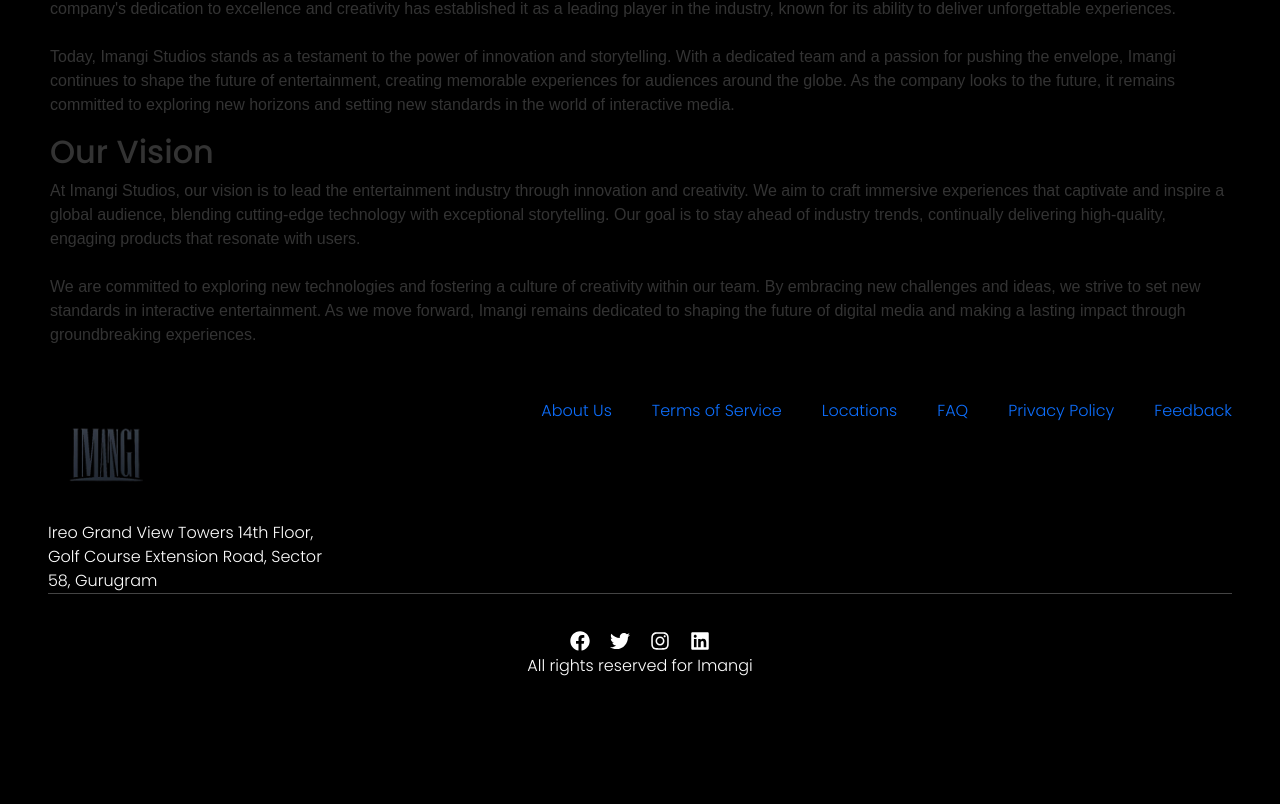
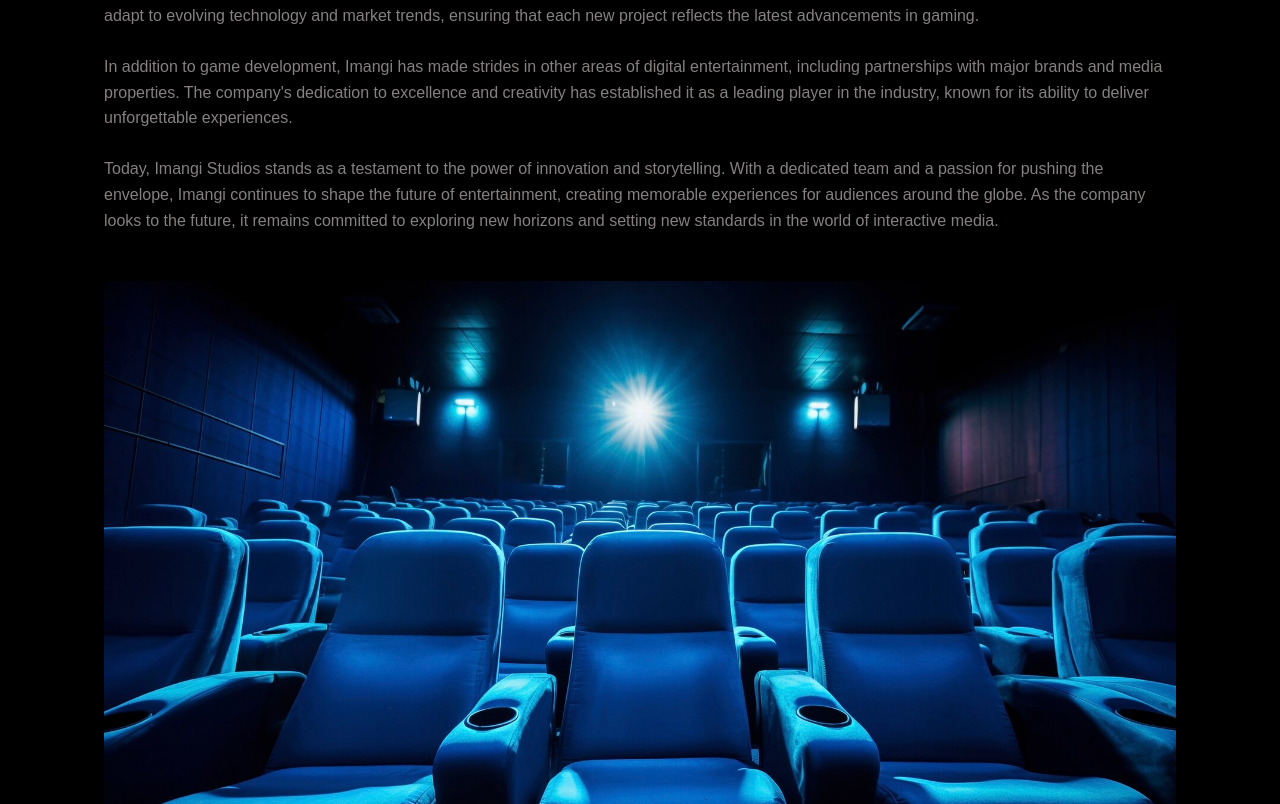
Before and after one commit to amitaryansingh/imangi, a React (Vite) app in the folder IMANGI/: page / in a window 1280 px wide. Shown: the part 1216-2020 px from the top of the page. Before the commit the page ends 1910 px from the top, so only its background shows below. Built offline with nearby package versions, Linux system fonts and the light colour scheme; no server answers.

Commit message:
Ashmit Raj
Footer and Body

```diff
--- a/IMANGI/src/component/Body.css
+++ b/IMANGI/src/component/Body.css
@@ -1,41 +1,75 @@
-/* Body.css */
+body {
+  margin: 0;
+  font-family: Arial, sans-serif;
+  scroll-behavior: smooth;
+}
+
 .body-container {
-  padding: 20px;
-  font-family: 'Arial', sans-serif;
-  color: #333;
+  display: flex;
+  flex-direction: column;
+  padding: 2rem;
+  max-width: 1200px;
+  margin: 0 auto;
 }
 
 .body-header {
   text-align: center;
-  margin-bottom: 20px;
+  margin-bottom: 2rem;
 }
 
 .body-header h1 {
   font-size: 2.5rem;
-  color: #868080;
   margin: 0;
+  color: #333;
+  text-shadow: 2px 2px 4px rgba(0, 0, 0, 0.1);
 }
 
 .body-content {
-  max-width: 1200px;
-  margin: 0 auto;
-  padding: 0 10px;
+  display: flex;
+  flex-direction: column;
+  gap: 2rem;
 }
 
-.body-history, .body-vision {
-  margin-bottom: 40px;
+.body-section {
+  display: flex;
+  flex-wrap: wrap;
+  align-items: center;
+  gap: 2rem;
+  padding: 2rem;
+  border-radius: 8px;
+  background: transparent;
+  box-shadow: 0 4px 8px rgba(0, 0, 0, 0.1);
+  transition: transform 0.3s, box-shadow 0.3s;
 }
 
-.body-history h2, .body-vision h2 {
-  font-size: 2rem;
-  color: #868080;
-  margin-bottom: 10px;
+.body-section:hover {
+  transform: scale(1.02);
+  box-shadow: 0 8px 16px rgba(0, 0, 0, 0.2);
 }
 
-.body-history p, .body-vision p {
+.body-section img {
+  flex: 1;
+  max-width: 100%;
+  height: auto;
+  border-radius: 8px;
+  object-fit: cover;
+  transition: transform 0.3s;
+}
+
+.body-section img:hover {
+  transform: scale(1.05);
+}
+
+.body-section h2 {
+  font-size: 2rem;
+  margin-bottom: 1rem;
+  color: #007bff;
+}
+
+.body-section p {
+  line-height: 1.6;
   font-size: 1rem;
-  line-height: 1.6;
-  margin: 0;
+  color: #868080;
 }
 
 @media (max-width: 768px) {
@@ -43,25 +77,24 @@
     font-size: 2rem;
   }
 
-  .body-history h2, .body-vision h2 {
+  .body-section {
+    flex-direction: column;
+  }
+
+  .body-section img {
+    width: 100%;
+    height: auto;
+  }
+
+  .body-section h2 {
     font-size: 1.5rem;
   }
 
-  .body-history p, .body-vision p {
+  .body-section p {
     font-size: 0.9rem;
   }
 }
 
-@media (max-width: 480px) {
-  .body-header h1 {
-    font-size: 1.5rem;
-  }
-
-  .body-history h2, .body-vision h2 {
-    font-size: 1.2rem;
-  }
-
-  .body-history p, .body-vision p {
-    font-size: 0.8rem;
-  }
+html {
+  scroll-behavior: smooth;
 }
--- a/IMANGI/src/component/Body.jsx
+++ b/IMANGI/src/component/Body.jsx
@@ -1,4 +1,3 @@
-
 import React from 'react';
 import './Body.css'; // Import the CSS file for styling
 
@@ -10,6 +9,7 @@
       </header>
       <main className="body-content">
         <section id="history-of-imangi" className="body-section">
+          <div className="body-text">
             <h2>History of Imangi</h2>
             <p>
               Founded in 2011, Imangi Studios emerged as a pioneering force in the entertainment industry with a mission to blend innovative technology with captivating storytelling. The company’s journey began with a vision to create exceptional gaming experiences that resonate with a global audience.
@@ -22,14 +22,19 @@
               <br /><br />
               Today, Imangi Studios stands as a testament to the power of innovation and storytelling. With a dedicated team and a passion for pushing the envelope, Imangi continues to shape the future of entertainment, creating memorable experiences for audiences around the globe. As the company looks to the future, it remains committed to exploring new horizons and setting new standards in the world of interactive media.
             </p>
+          </div>
+          <img src="/m1.jpg" alt="History of Imangi" />
         </section>
         <section id="our-vision" className="body-section">
+          <div className="body-text">
             <h2>Our Vision</h2>
             <p>
               At Imangi Studios, our vision is to lead the entertainment industry through innovation and creativity. We aim to craft immersive experiences that captivate and inspire a global audience, blending cutting-edge technology with exceptional storytelling. Our goal is to stay ahead of industry trends, continually delivering high-quality, engaging products that resonate with users.
               <br /><br />
               We are committed to exploring new technologies and fostering a culture of creativity within our team. By embracing new challenges and ideas, we strive to set new standards in interactive entertainment. As we move forward, Imangi remains dedicated to shaping the future of digital media and making a lasting impact through groundbreaking experiences.
             </p>
+          </div>
+          <img src="/m2.jpg" alt="Our Vision" />
         </section>
       </main>
     </div>
--- a/IMANGI/src/component/Footer.jsx
+++ b/IMANGI/src/component/Footer.jsx
@@ -9,12 +9,13 @@
         <div className={style.logoSection}>
           <img src="/logo2.png" alt="Imangi-logo" className={style.logo} />
           <p>
-            Ireo Grand View Towers 14th Floor, Golf Course Extension Road,
-            Sector 58, Gurugram
+          Iter College, Jagmohan Nagar Bhubaneswar &51030, Odisha
+            Iter College, Bhubaneswar
           </p>
         </div>
         <div className={style.linkSections}>
-          <a href="/about-us">About Us</a>
+          {/* Updated About Us link to scroll to History of Imangi */}
+          <a href="#history-of-imangi">About Us</a>
           <a href="/terms">Terms of Service</a>
           <a href="/locations">Locations</a>
           <a href="/faq">FAQ</a>
```
Also changed, not shown: IMANGI/public/m1.jpg (added), IMANGI/public/m2.jpg (added). Lines whose indentation alone changed are shown as unchanged.
